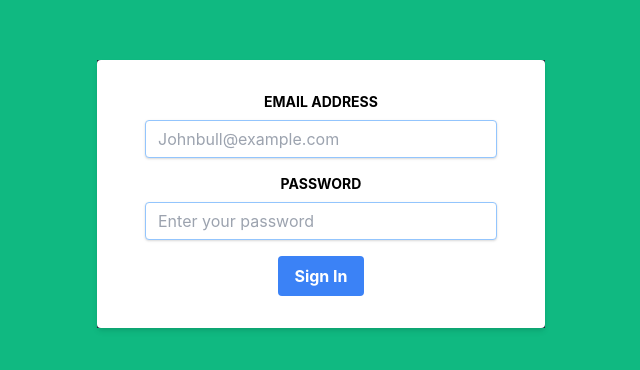
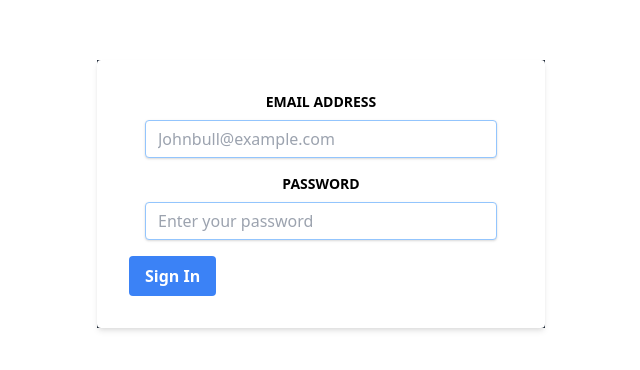
Before and after one commit to heyemmibee/burnamanrivasllc, a React (Create React App) app: page / in a window 1280 px wide. Shown: the part 206-576 px from the top of the page, without its empty margins (319-959 px from the left). Built offline with nearby package versions, Linux system fonts and the light colour scheme.

Commit message:
trying to make the background a custom gradient

```diff
--- a/src/App.css
+++ /dev/null
@@ -1,38 +0,0 @@
-.App {
-  text-align: center;
-}
-
-.App-logo {
-  height: 40vmin;
-  pointer-events: none;
-}
-
-@media (prefers-reduced-motion: no-preference) {
-  .App-logo {
-    animation: App-logo-spin infinite 20s linear;
-  }
-}
-
-.App-header {
-  background-color: #282c34;
-  min-height: 100vh;
-  display: flex;
-  flex-direction: column;
-  align-items: center;
-  justify-content: center;
-  font-size: calc(10px + 2vmin);
-  color: white;
-}
-
-.App-link {
-  color: #61dafb;
-}
-
-@keyframes App-logo-spin {
-  from {
-    transform: rotate(0deg);
-  }
-  to {
-    transform: rotate(360deg);
-  }
-}
--- a/src/App.js
+++ b/src/App.js
@@ -1,37 +1,20 @@
-import logo from './logo.svg';
-import './App.css';
+import React from 'react';
 
 function App() {
   return (
-    // <div className="App">
-    //   <header className="App-header">
-    //     <img src={logo} className="App-logo" alt="logo" />
-    //     <p>
-    //       Welcome to My React App
-    //     </p>
-    //     <a
-    //       className="App-link"
-    //       href="https://reactjs.org"
-    //       target="_blank"
-    //       rel="noopener noreferrer"
-    //     >
-    //       Heroku
-    //     </a>
-    //   </header>
-    // </div>
-    <section className="App h-screen w-full flex justify-center items-center bg-green-500">
+    <section className="App h-screen w-full flex justify-center items-center bg-primary">
       <div className="w-full max-w-md bg-gray-800" >
         <form action="" className=" bg-white shadow-md rounded px-8 py-8 pt-8">
-          <div className="px-4 pb-4">
-            <label htmlFor="email" className="text-sm block font-bold  pb-2">EMAIL ADDRESS</label>
+          <div className="px-4 pb-4 text-center">
+            <label htmlFor="email" className="text-sm block font-bold pb-2">EMAIL ADDRESS</label>
             <input type="email" name="email" id="" className="shadow appearance-none border rounded w-full py-2 px-3 text-gray-700 leading-tight focus:outline-none focus:shadow-outline border-blue-300 " placeholder="Johnbull@example.com" />
           </div>
-          <div className="px-4 pb-4">
+          <div className="px-4 pb-4 text-center">
             <label htmlFor="password" className="text-sm block font-bold pb-2">PASSWORD</label>
             <input type="password" name="email" id="" className="shadow appearance-none border rounded w-full py-2 px-3 text-gray-700 leading-tight focus:outline-none focus:shadow-outline border-blue-300" placeholder="Enter your password" />
           </div>
           <div>
-            <button className="bg-blue-500 hover:bg-blue-700 text-white font-bold py-2 px-4 rounded focus:outline-none focus:shadow-outline" type="button">Sign In</button>
+            <button className="bg-blue-500 hover:bg-blue-700 text-white font-bold py-2 px-4 rounded focus:outline-none focus:shadow-outline justify-center" type="button">Sign In</button>
           </div>
         </form>
       </div>
--- a/src/index.css
+++ b/src/index.css
@@ -1,17 +1,3 @@
 @tailwind base;
 @tailwind components;
 @tailwind utilities;
-
-body {
-  margin: 0;
-  font-family: -apple-system, BlinkMacSystemFont, 'Segoe UI', 'Roboto', 'Oxygen',
-    'Ubuntu', 'Cantarell', 'Fira Sans', 'Droid Sans', 'Helvetica Neue',
-    sans-serif;
-  -webkit-font-smoothing: antialiased;
-  -moz-osx-font-smoothing: grayscale;
-}
-
-code {
-  font-family: source-code-pro, Menlo, Monaco, Consolas, 'Courier New',
-    monospace;
-}
--- a/src/index.js
+++ b/src/index.js
@@ -1,7 +1,7 @@
 import React from 'react';
 import ReactDOM from 'react-dom';
+import App from './App';
 import './index.css';
-import App from './App';
 import reportWebVitals from './reportWebVitals';
 
 ReactDOM.render(
--- a/tailwind.config.js
+++ b/tailwind.config.js
@@ -8,4 +8,5 @@ module.exports = {
     extend: {},
   },
   plugins: [],
+  colors: {primary: 'var(--site-background-color)',}
 }
```
Also changed, not shown: src/components/Navigation.js (added), src/components/navagation.js (deleted), 1 other file (tests, documents, lock files or other folders).
